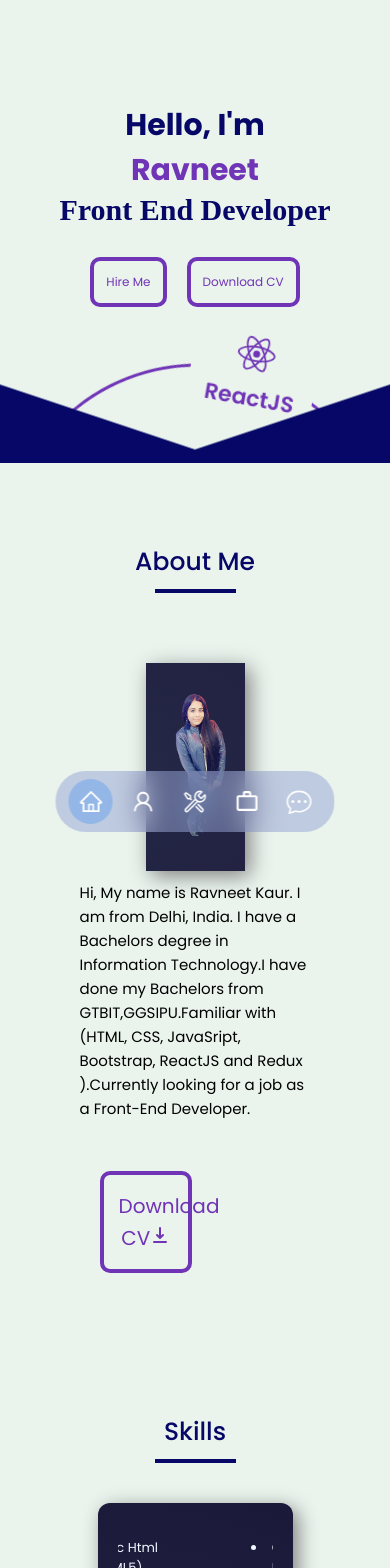
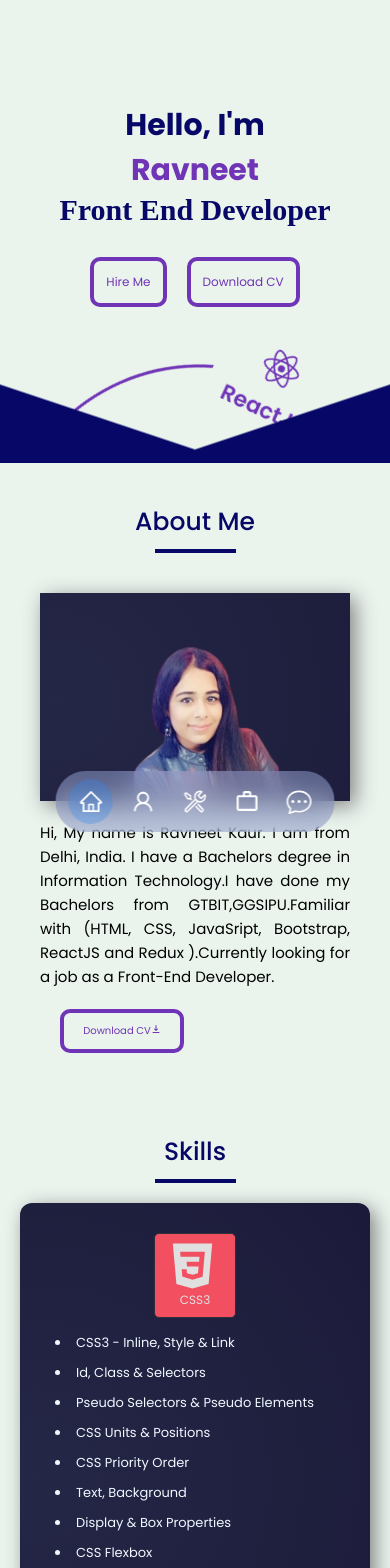
Before and after one commit to Ravneet2711/My-Portfolio, a React (Create React App) app: page / in a window 390 px wide. Shown: the top 1568 px of the page. Built offline with nearby package versions, Linux system fonts and the light colour scheme.

Commit message:
Portfolio

```diff
--- a/src/components/AboutMe/About.css
+++ b/src/components/AboutMe/About.css
@@ -42,32 +42,73 @@
 }
 @media (max-width: 1024px) {
   .container.about__container {
+    max-width: 900px;
+  }
+  .btn.primary {
+    border: 2px;
+    margin: 1rem;
+    margin-top: 2rem;
+    padding: 1.5rem;
+    font-size: 1.4rem;
+  }
+}
+
+@media (max-width: 768px) {
+  .container.about__container {
+    max-width: 600px;
+  }
+  .about__portrait {
+    width: 100%;
+    height: 156px;
+  }
+  .about__portrait img {
+    height: 155px;
+  }
+  .about__left {
+    width: 30%;
+  }
+  .about__right {
+    width: 60%;
+  }
+  .btn.primary {
+    font-size: 1.2px;
+  }
+}
+@media (max-width: 600px) {
+  .container.about__container {
     display: block;
+    max-width: 350px;
+    padding: 2rem;
   }
   .about__left {
     width: 100%;
   }
+
+  .about__portrait img {
+    width: 400px;
+    height: 203px;
+    object-position: 36% 14%;
+  }
   .about__portrait {
-    width: 30%;
+    height: 100%;
     margin: 0 auto;
   }
+
   .about__right {
-    margin: 10px;
-    width: 70%;
-    margin: 10px auto;
+    margin: 0;
+    width: 100%;
+    margin-top: 2rem;
+    text-align: justify;
   }
   .about__right p {
     font-size: 15px;
     margin-bottom: 10px;
   }
   .about__portrait img {
-    width: 600px;
-    height: 173px;
+    width: 400px;
+    height: 203px;
+  }
+  .btn.primary {
+    margin-left: 0;
   }
 }
-
-@media (max-width: 600px) {
-}
-
-@media (max-width: 380px) {
-}
--- a/src/components/Home/Home.css
+++ b/src/components/Home/Home.css
@@ -496,30 +496,36 @@
     padding: 1rem 1.8rem;
   }
   .profession:nth-child(1) {
-    transform: rotate(-90deg) translate(-50px, -159px);
+    transform: rotate(-90deg) translate(-50px, -150px);
   }
   .profession:nth-child(2) {
-    transform: rotate(0deg) translate(0, -211px);
+    transform: rotate(0deg) translate(0, -197px);
   }
   .profession:nth-child(2) i,
   .profession:nth-child(2) h3 {
     padding: 0;
   }
   .profession:nth-child(3) {
-    transform: rotate(90deg) translate(-59px, -269px);
+    transform: rotate(90deg) translate(-82px, -269px);
   }
   .profession:nth-child(4) {
-    transform: rotate(180deg) translate(-102px, -200px);
+    transform: rotate(180deg) translate(-129px, -196px);
   }
 }
 @media (max-width: 380px) {
+  .profession-box .circle {
+    height: 350px !important;
+    width: 350px !important;
+  }
   .profile-name,
   .profile-text h1 {
     font-size: 2rem;
   }
+
   .footer-parent img {
     height: 70px;
   }
+
   /* .footer-container {
     display: none;
   } */
@@ -531,7 +537,21 @@
     height: 80%;
     width: 80%;
   }
-
+  .profession-box {
+    top: 20%;
+  }
+  .profession:nth-child(1) {
+    transform: rotate(-90deg) translate(-50px, -143px);
+  }
+  .profession:nth-child(2) {
+    transform: rotate(0deg) translate(0, -188px);
+  }
+  .profession:nth-child(3) {
+    transform: rotate(90deg) translate(-80px, -266px);
+  }
+  .profession:nth-child(4) {
+    transform: rotate(180deg) translate(-124px, -181px);
+  }
   .overlay {
     top: 40rem;
   }
--- a/src/components/Skills/Skills.css
+++ b/src/components/Skills/Skills.css
@@ -94,3 +94,43 @@
     max-width: 66.666667%;
   }
 } */
+@media (max-width: 1024px) {
+  .Skills-container {
+    width: 60%;
+  }
+}
+@media (max-width: 768px) {
+  .Skills-container {
+    width: 50%;
+  }
+  .skillname {
+    flex-direction: column;
+  }
+  .skillname a {
+    padding: 7.5px 15px;
+    margin-bottom: 10px;
+  }
+}
+@media (max-width: 426px) {
+  .Skills-container {
+    max-width: 350px;
+    width: 100%;
+  }
+
+  .skillname a {
+    padding: 7.5px 15px;
+    margin-bottom: 10px;
+    font-size: 1.2rem;
+  }
+}
+@media (max-width: 320px) {
+  .Skills-container {
+    max-width: 280px;
+    width: 100%;
+    padding: 1rem;
+  }
+  #skills h2 {
+    padding-top: 0;
+    padding-bottom: 2rem;
+  }
+}
--- a/src/index.css
+++ b/src/index.css
@@ -128,5 +128,14 @@ h2:after {
 @media (max-width: 600px) {
   h2 {
     font-size: 2.5rem;
+    margin: 2rem auto;
+    padding-top: 2rem;
+  }
+
+  .btn.primary {
+    border: 4px solid var(--color-highlight);
+    padding: 1rem;
+    font-size: 1rem;
+    margin-top: 1rem;
   }
 }
```
